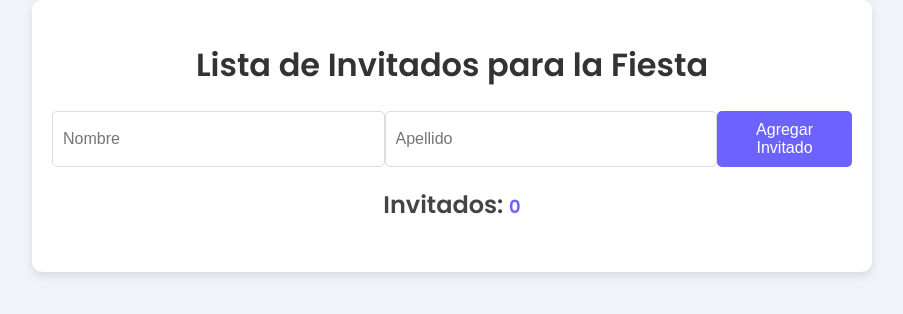
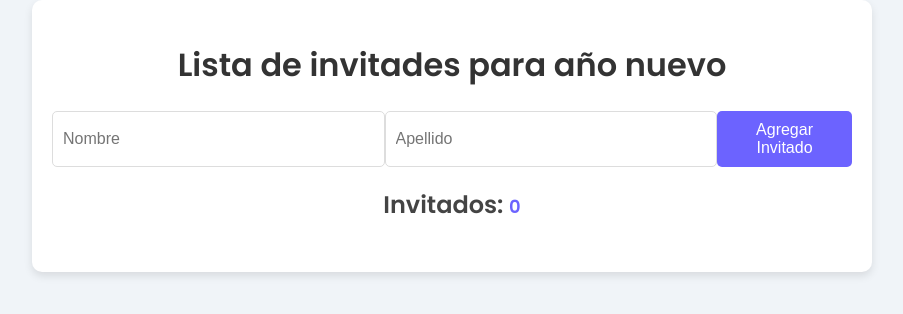
Before and after one commit to M4rrix/lista-invitados, a plain HTML site: page index.html in a window 1280 px wide. Shown: the whole page, without its empty margins (188-1091 px from the left). Drawn offline with Linux system fonts and the light colour scheme; no server answers.

Commit message:
cambio titulo

```diff
--- a/index.html
+++ b/index.html
@@ -137,7 +137,7 @@
 <body>
 
     <div class="container">
-        <h1>Lista de Invitados para la Fiesta</h1>
+        <h1>Lista de invitades para año nuevo</h1>
 
         <div class="input-container">
             <input type="text" id="nombre" placeholder="Nombre" required>
```
